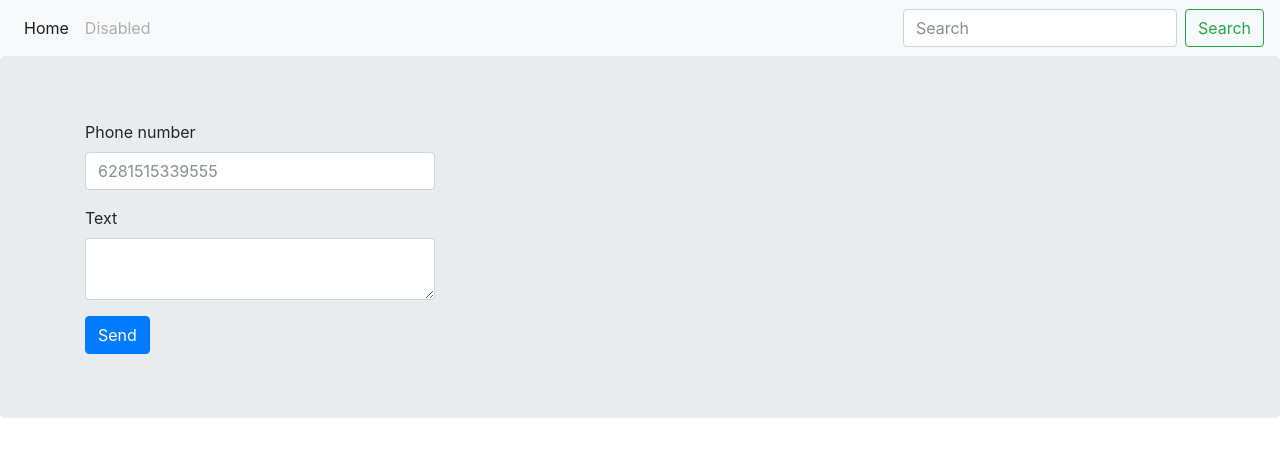
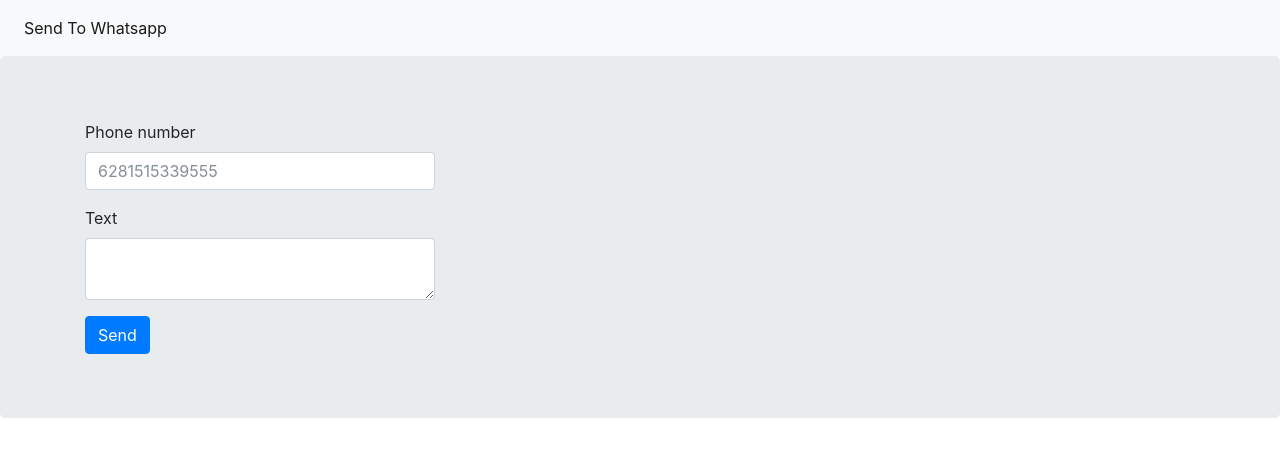
Before and after one commit to achmadfatoni/send-to-whatsapp, a plain HTML site: page index.html in a window 1280 px wide. Drawn offline with nearby package versions, Linux system fonts and the light colour scheme; some packages are replaced by stand-ins of ours; a script that the page names is missing.

Commit message:
Just Menu Send to whatsapp

```diff
--- a/index.html
+++ b/index.html
@@ -17,16 +17,9 @@
         <div class="collapse navbar-collapse" id="navbarSupportedContent">
             <ul class="navbar-nav mr-auto">
                 <li class="nav-item active">
-                    <a class="nav-link" href="#">Home <span class="sr-only">(current)</span></a>
-                </li>
-                <li class="nav-item">
-                    <a class="nav-link disabled" href="#">Disabled</a>
+                    <a class="nav-link" href="#">Send To Whatsapp <span class="sr-only">(current)</span></a>
                 </li>
             </ul>
-            <form class="form-inline my-2 my-lg-0">
-                <input class="form-control mr-sm-2" type="search" placeholder="Search" aria-label="Search">
-                <button class="btn btn-outline-success my-2 my-sm-0" type="submit">Search</button>
-                </form>
         </div>
     </nav>
 
```
